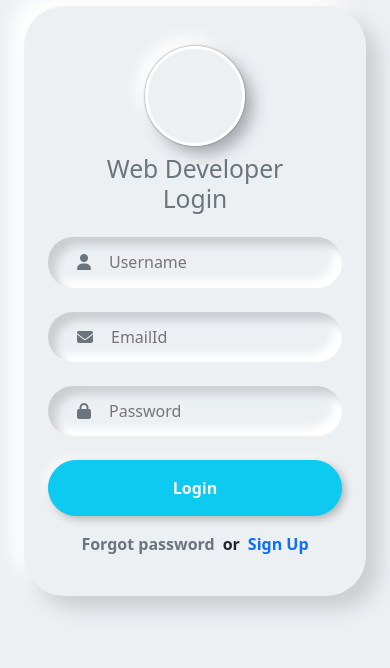
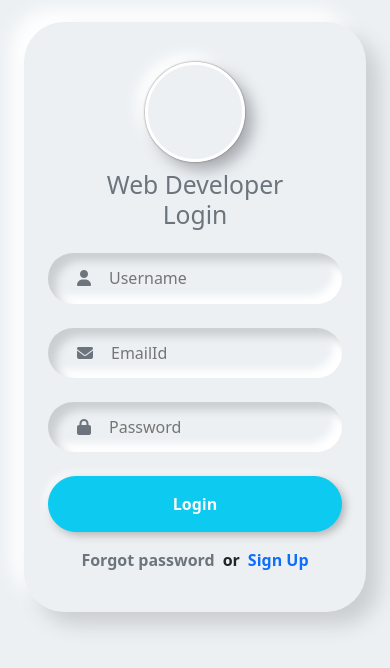
Before and after one commit to Ixtiyor0919/3.9, a plain HTML site: page index.html in a window 390 px wide. Shown: the part 846-1514 px from the top of the page. Drawn offline with nearby package versions, Linux system fonts and the light colour scheme.

Commit message:
login-media-padding

```diff
--- a/index.html
+++ b/index.html
@@ -14,7 +14,7 @@
         <div class="image-box d-flex">
             <img src="./images/turkiya.png" class="img-responsive" alt="Image">
         </div>
-        <div class="login justify-content-center text-center p-4 pt-2 pt-xxl-5">
+        <div class="login justify-content-center text-center p-4 pt-xxl-5">
             <form class="form row-cols-xxl-6 row-cols-6 p-4 m-auto">
                 <div class="login-top mt-3"></div>
                 <h2 class="title fs-2 text-secondary m-auto mt-2 mb-4 col-xxl-10 col-10">Web Developer Login</h2>
--- a/scss/blocks/_main.scss
+++ b/scss/blocks/_main.scss
@@ -68,7 +68,6 @@
     }
     .login {
         height: 100vh;
-        padding-bottom: 10%;
         .form {
             width: 100% !important;
         }
```
Also changed, not shown: css/main.min.css, 1 other file.
